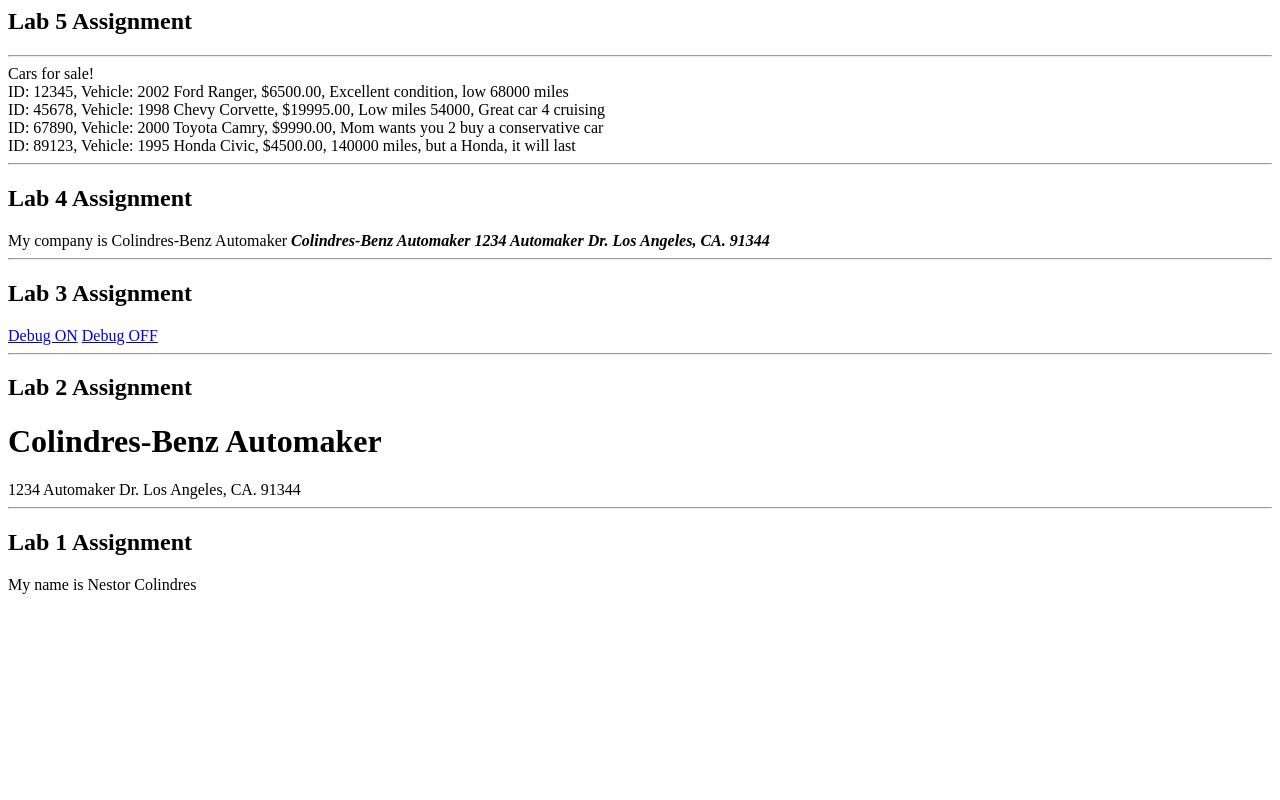
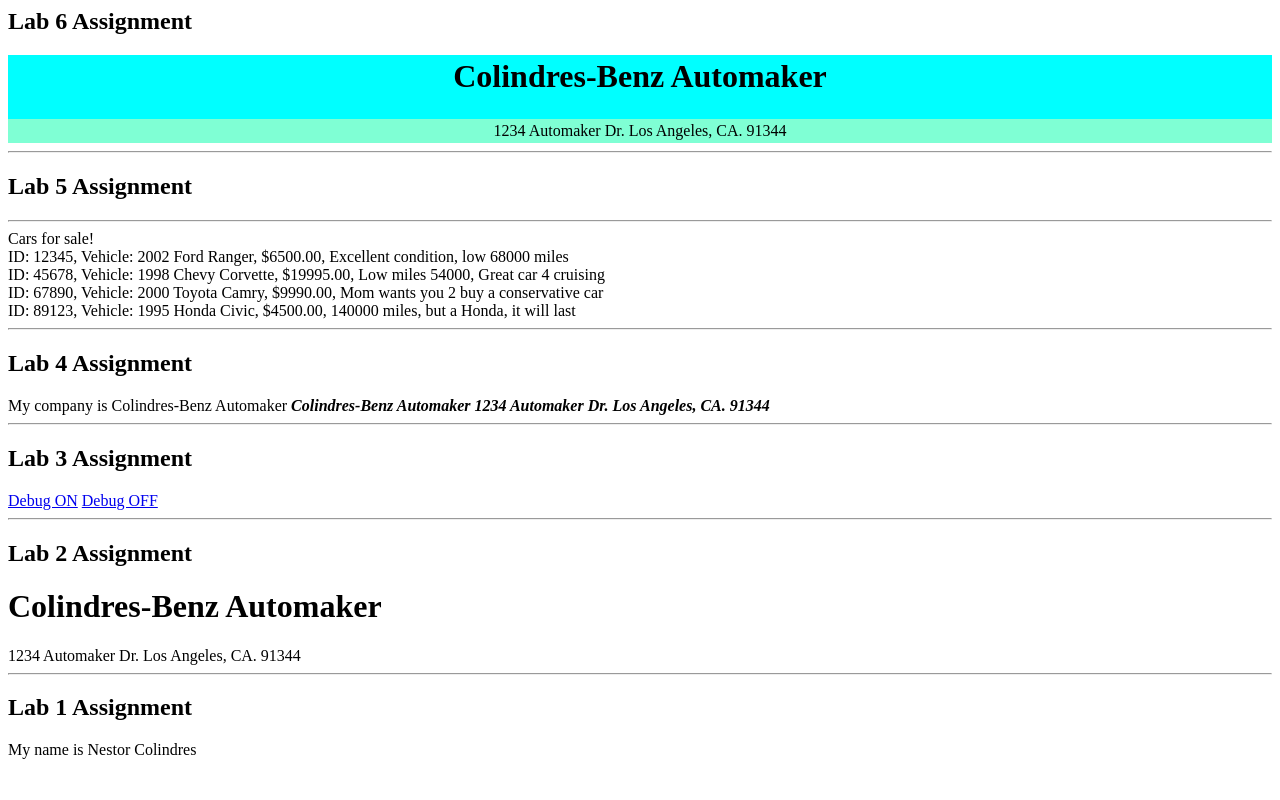
Before and after one commit to nescolindres/PHPClass, a PHP site: page / in a window 1280 px wide. Run offline with PHP 8.4, Linux system fonts and the light colour scheme.

Commit message:
Add files via upload

```diff
--- a/index.php
+++ b/index.php
@@ -6,6 +6,35 @@ $company_citystatezip = "Los Angeles, CA. 91344";
 $debug;
 $car_array;
 
+
+// ----------------------------------   lab 6   --------------------------------
+
+print "<h2>Lab 6 Assignment</h2>";
+
+function getHeader($name, $color) {
+	$data = "<table style='background-color:$color;width:100%'><tr><td>";
+	$data .= "<h1 style='text-align:center'>$name</h1>";
+	$data = $data . "</td></tr></table>";
+	return $data;
+}
+
+function getFooter($address,$cityStateZip,$color) {
+	$data = "<table style='background-color:$color;width:100%'><tr><td>";
+	$data .= "<p style='text-align:center'>$address $cityStateZip</p>";
+	$data = $data . "</td></tr></table>";
+	return $data;
+}
+
+print getHeader($company_name,"aqua");
+print getFooter($company_address, $company_citystatezip, "Aquamarine");
+
+
+print "<hr>";   //    This draws a line between lab assignments
+
+// ----------------------------------   lab 6   --------------------------------
+
+
+// ----------------------------------   lab 5   --------------------------------
 print "<h2>Lab 5 Assignment</h2>";
 
 function  create_array_cars (  )  {
@@ -34,6 +63,9 @@ displayProduct($car_array);
 
 
 print "<hr>";   //    This draws a line between lab assignments
+
+// ----------------------------------   lab 5   --------------------------------
+
 
 
 
```
